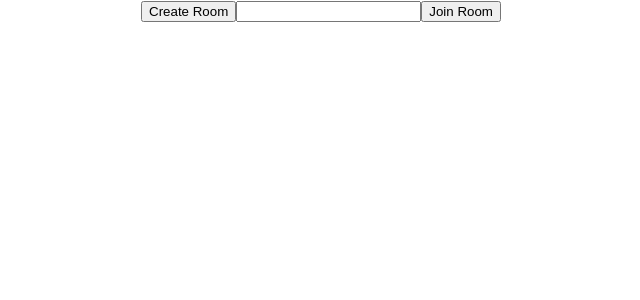
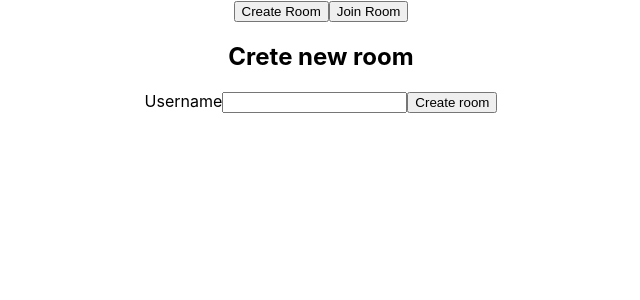
Before and after one commit to SpiderBeaver/drawchevo-client, a React (Create React App) app: page / in a window 1280 px wide. Both pictures are taken after a click on the button "Create Room". Shown: the top 300 px of the page, without its empty margins (319-959 px from the left). Built offline with nearby package versions, Linux system fonts and the light colour scheme; no server answers.

Commit message:
Add username for players.

```diff
--- a/src/App.tsx
+++ b/src/App.tsx
@@ -41,13 +41,14 @@ function App() {
         state: room.state,
         players: room.players.map((player) => ({
           id: player.id,
+          username: player.username,
         })),
       };
       dispatch(roomStateUpdated({ newState: newState }));
     });
 
     newSocket.on('PLAYER_JOINED', ({ player }: { player: PlayerDto }) => {
-      dispatch(playerJoined({ playerId: player.id }));
+      dispatch(playerJoined({ playerId: player.id, username: player.username }));
     });
 
     newSocket.on('ASSING_PLAYER_ID', ({ playerId }: { playerId: number }) => {
--- /dev/null
+++ b/src/components/CreateRoomForm.tsx
@@ -0,0 +1,28 @@
+import React, { useState } from 'react';
+import { Socket } from 'socket.io-client';
+
+interface Props {
+  socket: Socket;
+}
+
+export default function CreateRoomForm({ socket }: Props) {
+  const [username, setUsername] = useState('');
+
+  const handleSubmit: React.FormEventHandler<HTMLFormElement> = (e) => {
+    e.preventDefault();
+    if (username.length > 0) {
+      socket.emit('CREATE_ROOM', { username: username });
+    }
+  };
+
+  return (
+    <>
+      <h2>Crete new room</h2>
+      <form onSubmit={handleSubmit}>
+        <label>Username</label>
+        <input type="text" value={username} onChange={(e) => setUsername(e.target.value)}></input>
+        <input type="submit" value="Create room"></input>
+      </form>
+    </>
+  );
+}
--- /dev/null
+++ b/src/components/JoinRoomForm.tsx
@@ -0,0 +1,31 @@
+import React, { useState } from 'react';
+import { Socket } from 'socket.io-client';
+
+interface Props {
+  socket: Socket;
+}
+
+export default function JoinRoomForm({ socket }: Props) {
+  const [roomId, setRoomId] = useState('');
+  const [username, setUsername] = useState('');
+
+  const handleSubmit: React.FormEventHandler<HTMLFormElement> = (e) => {
+    e.preventDefault();
+    if (roomId.length > 0 && username.length > 0) {
+      socket.emit('JOIN_ROOM', { roomId: roomId, username: username });
+    }
+  };
+
+  return (
+    <>
+      <h2>Join a room</h2>
+      <form onSubmit={handleSubmit}>
+        <label>Room ID</label>
+        <input type="text" value={roomId} onChange={(e) => setRoomId(e.target.value)}></input>
+        <label>Username</label>
+        <input type="text" value={username} onChange={(e) => setUsername(e.target.value)}></input>
+        <input type="submit" value="Join room"></input>
+      </form>
+    </>
+  );
+}
--- a/src/components/TitleScreen.tsx
+++ b/src/components/TitleScreen.tsx
@@ -1,32 +1,32 @@
 import React, { useState } from 'react';
 import { Socket } from 'socket.io-client';
+import CreateRoomForm from './CreateRoomForm';
+import JoinRoomForm from './JoinRoomForm';
 
 interface Props {
   socket: Socket;
 }
 
 export default function TitleScreen({ socket }: Props) {
-  const [roomId, setRoomId] = useState('');
+  const [showCreateRoomForm, setShowCreateRoomForm] = useState(false);
+  const [showJoinRoomForm, setShowJoinRoomForm] = useState(false);
 
   const handleCreateRoom = () => {
-    socket.emit('CREATE_ROOM');
+    setShowJoinRoomForm(false);
+    setShowCreateRoomForm(true);
   };
 
   const handleJoinRoom = () => {
-    socket.emit('JOIN_ROOM', { roomId: roomId });
+    setShowCreateRoomForm(false);
+    setShowJoinRoomForm(true);
   };
 
   return (
     <div>
       <button onClick={handleCreateRoom}>Create Room</button>
-      <input
-        type="text"
-        value={roomId}
-        onChange={(e) => {
-          setRoomId(e.target.value);
-        }}
-      ></input>
       <button onClick={handleJoinRoom}>Join Room</button>
+      <div>{showCreateRoomForm && <CreateRoomForm socket={socket}></CreateRoomForm>}</div>
+      <div>{showJoinRoomForm && <JoinRoomForm socket={socket}></JoinRoomForm>}</div>
     </div>
   );
 }
--- a/src/domain/GameRoom.ts
+++ b/src/domain/GameRoom.ts
@@ -2,6 +2,7 @@ export type GameState = 'NOT_STARTED' | 'STARTED';
 
 export interface Player {
   id: number;
+  username: string;
 }
 
 export interface GameRoom {
--- a/src/dto/PlayerDto.ts
+++ b/src/dto/PlayerDto.ts
@@ -1,3 +1,4 @@
 export interface PlayerDto {
   id: number;
+  username: string;
 }
--- a/src/features/gameRoom/GameRoom.tsx
+++ b/src/features/gameRoom/GameRoom.tsx
@@ -27,12 +27,12 @@ export default function GameRoom({ socket }: Props) {
   return (
     <div>
       <h2>
-        Welcome to room {roomId} {me?.id}
+        Welcome to room {roomId} {me?.username}
       </h2>
       <h3>Players</h3>
       <ul>
         {players?.map((player) => (
-          <li>{player.id}</li>
+          <li>{player.username}</li>
         ))}
       </ul>
       {me && me.id === hostId ? <button onClick={handleStartGame}>Start game</button> : <p>Waiting for the host</p>}
--- a/src/features/gameRoom/gameRoomSlice.ts
+++ b/src/features/gameRoom/gameRoomSlice.ts
@@ -28,8 +28,8 @@ const gameRoomSlice = createSlice({
     playerIdAssigned: (state, action: PayloadAction<{ playerId: number }>) => {
       state.myPlayerId = action.payload.playerId;
     },
-    playerJoined: (state, action: PayloadAction<{ playerId: number }>) => {
-      state.room?.players.push({ id: action.payload.playerId });
+    playerJoined: (state, action: PayloadAction<{ playerId: number; username: string }>) => {
+      state.room?.players.push({ id: action.payload.playerId, username: action.payload.username });
     },
     gameStarted: (state) => {
       if (state.room) {
```
